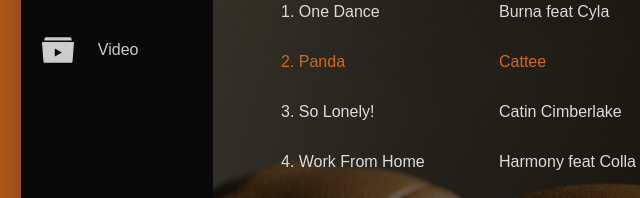
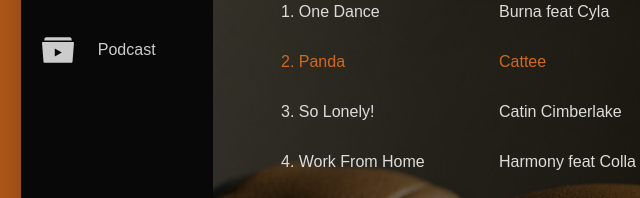
Before and after one commit to fasas1/Catty-board, a plain HTML site: page index.html in a window 1280 px wide. Shown: the part 321-519 px from the top of the page, 19-659 px from the left. Drawn offline with Linux system fonts and the light colour scheme.

Commit message:
changes in the nav section

```diff
--- a/index.html
+++ b/index.html
@@ -41,7 +41,7 @@
                          <svg class="side-nav__icon">
                          <use xlink:href="img/sprite.svg#icon-folder-video"></use>
                          </svg>
-                         <span>Video</span>
+                         <span>Podcast</span>
                          </a>
                      </li>
                     </ul>
```
